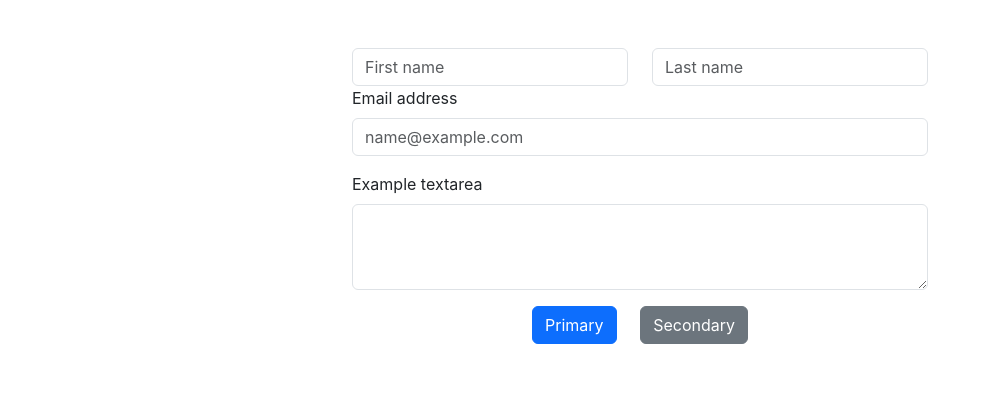
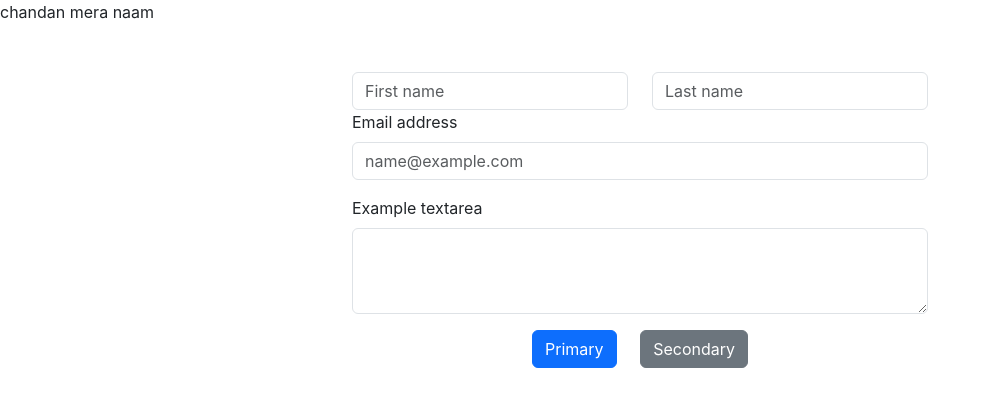
Before and after one commit to JadhavC07/FormValidation, a React (Create React App) app: page / in a window 1280 px wide. Shown: the top 406 px of the page, without its empty margins (0-990 px from the left). Built offline with nearby package versions, Linux system fonts and the light colour scheme.

Commit message:
change in app.js

```diff
--- a/src/App.js
+++ b/src/App.js
@@ -5,7 +5,7 @@ import Validation from './Components/Validation.js';
 const App = () => {
   return (
     <div>
-
+      chandan mera naam
       <Validation />
     </div>
   )
```
